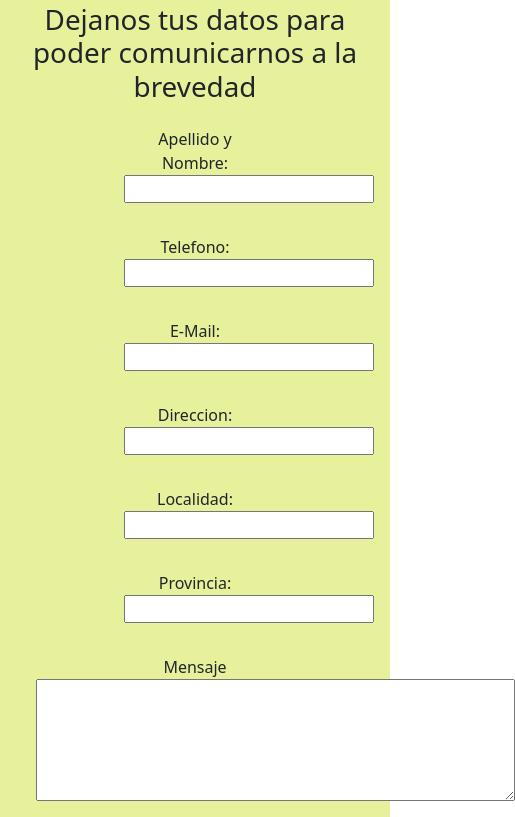
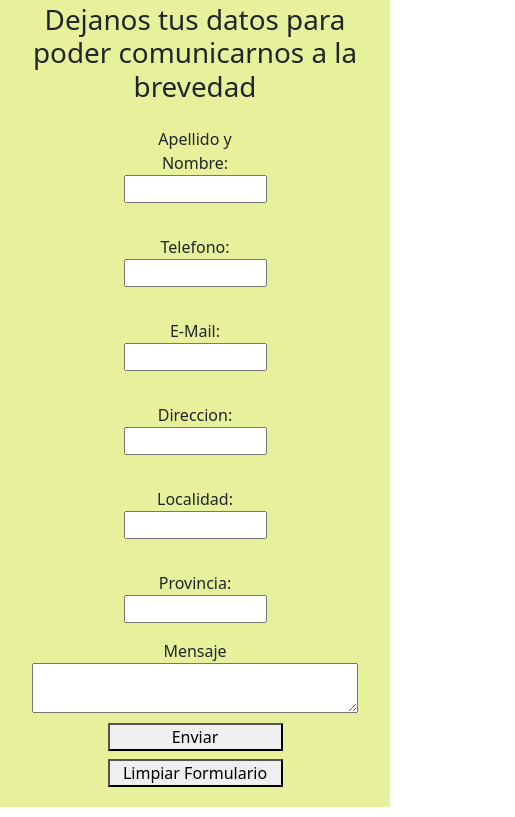
Before and after one commit to wgm22ar/la-scarperia-web, a website: page pages/contacto.html in a window 390 px wide. Shown: the part 570-1387 px from the top of the page, 515 px wide, since content can reach past the window. Drawn offline with nearby package versions, Linux system fonts and the light colour scheme.

Commit message:
responsive y arreglos finales

```diff
--- a/pages/contacto.html
+++ b/pages/contacto.html
@@ -84,9 +84,9 @@
               <label for="provincia">Provincia: </label>
               <input type="text" />
             </div>
-            <div class="areaTexto col-12 p-3 col-md-6 col-sm-3">
+            <div class="areaTexto">
               <label for="mensaje">Mensaje</label>
-              <textarea name="" id="" cols="50" rows="5"></textarea>
+              <textarea name="" id="" cols="50" rows="2"></textarea>
             </div>
             <div class="conteiner botonesForm">
               <div class="row">
--- a/scss/base/_mediaquery.scss
+++ b/scss/base/_mediaquery.scss
@@ -74,8 +74,8 @@
     @include flexi(flex, center, center, column);
     flex-wrap: wrap;
   }
-  .formContacto form div input {
-    width: 250px;
+  .formContacto .formularioContacto form div input {
+    width: 100%;
   }
   .crearCuenta .ingresoCuenta .formCuenta .itemForm {
     @include flexi(flex, center, center, column);
@@ -95,7 +95,7 @@
   .redes .subtituloRedes {
     animation-play-state: paused;
   }
-  .redes .panelUbicacion .encabezado .subtituloRedes {
+  .redes .encabezado .subtituloRedes {
     animation-play-state: paused;
   }
   .redes .enlacesRedes .linkRedes a img {
@@ -103,3 +103,15 @@
     margin: 5px;
   }
 }
+
+@media screen and(max-width:440px) {
+  .formContacto .formularioContacto form .botonesForm div button {
+    width: 50%;
+  }
+}
+
+@media screen and (max-width: 400px) {
+  .formContacto .formularioContacto form .areaTexto textarea {
+    width: 100%;
+  }
+}
--- a/scss/components/_maincontacto.scss
+++ b/scss/components/_maincontacto.scss
@@ -3,18 +3,17 @@
 .formContacto {
   background-color: map-get($colores, bg-color);
 }
-.formContacto form {
+.formContacto .formularioContacto {
   @include flexi(flex, center, center, row);
   flex-wrap: wrap;
 }
-.formContacto form div input {
+.formContacto .formularioContacto form div input {
   width: 100%;
 }
-.formContacto form .areaTexto label {
-  @include flexi(flex, space-around, center, row);
-  width: 100%;
+.formContacto .formularioContacto form .areaTexto label {
+  height: 100%;
 }
-.formContacto form .botonesForm div button {
-  @include flexi(flex, space-around, center, row);
-  width: 100%;
+.formContacto .formularioContacto form .botonesForm div {
+  @include flexi(flex, center, center, row);
+  height: 100%;
 }
--- a/scss/components/_mainredes.scss
+++ b/scss/components/_mainredes.scss
@@ -1,9 +1,10 @@
 /*------------------- MAIN REDES----------------------*/
 .redes {
+  @include flexi(flex, space-between, center, column);
+  height: 100%;
+  width: 100%;
   background-color: map-get($colores, bg-color);
-  @include flexi(flex, space-between, center, column);
   .subtituloRedes {
-    width: 100%;
     height: 100%;
     align-items: center;
     margin: 15px;
@@ -34,13 +35,9 @@
       }
     }
   }
-  .panelUbicacion {
-    .encabezado {
-      width: 100%;
+  .subEncabezado {
     height: 100%;
     .subtituloRedes {
-        flex-wrap: wrap;
-        width: 100%;
       height: 100%;
       align-items: center;
       margin-bottom: 15px;
@@ -70,7 +67,7 @@
     }
   }
 }
-}
+
 /*--------KEYFRAME TITULO REDES-------------*/
 @keyframes slidetitulo {
   from {
```
Also changed, not shown: pages/redes.html (+5 -3 lines), css/estilos.css. Lines whose indentation alone changed are shown as unchanged.
